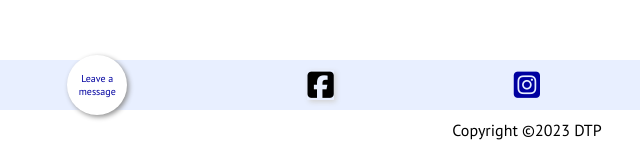
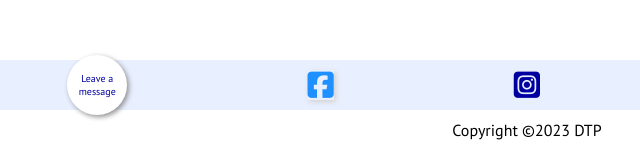
Before and after one commit to DezsoToth/FashionSitePK, a plain HTML site: page index.html in a window 1280 px wide. In both pictures the pointer is over the icon 433 px from the left and 2943 px from the top of the page. Shown: the part 2859-3006 px from the top of the page, 113-753 px from the left. Drawn offline with Linux system fonts and the light colour scheme.

Commit message:
modified in css: fa-brands:hover color

```diff
--- a/style.css
+++ b/style.css
@@ -285,11 +285,11 @@ h4 {
     text-decoration: none;
     color: rgb(0, 0, 160);
     background-color: rgb(232, 239, 255);
-    transform: .3s;
+    transition: .3s;
 }
 
 .fa-brands:hover {
-    color: black;
+    color: dodgerblue;
 
 }
 
```
